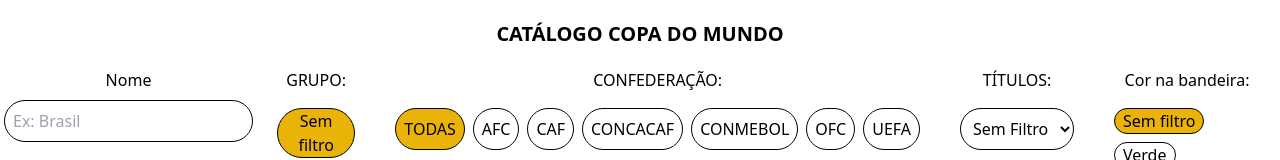
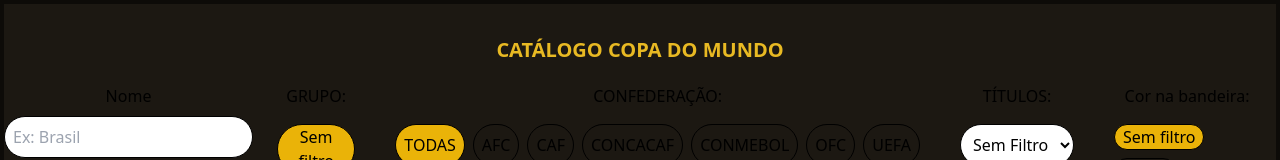
Before and after one commit to MiguelVitorOV/galeria-interativa-de-itens, a React (Vite) app: page / in a window 1280 px wide. Shown: the top 160 px of the page. Built offline with nearby package versions, Linux system fonts and the light colour scheme.

Commit message:
estilizando conteúdo principal

```diff
--- a/index.html
+++ b/index.html
@@ -7,7 +7,7 @@
     <meta name="viewport" content="width=device-width, initial-scale=1.0" />
     <title>CATALOGO COPA</title>
   </head>
-  <body>
+  <body class="bg-trofeu-bg-preto">
     <div id="root"></div>
     <script type="module" src="/src/main.jsx"></script>
   </body>
--- a/src/App.jsx
+++ b/src/App.jsx
@@ -16,8 +16,8 @@ function App() {
   const [filtroCor, setFiltroCor] = useState([])
 
   return (
-    <div className="flex flex-col items-center gap-5 mt-4 p-1">
-      <h1 className="text-xl font-semibold font">CATÁLOGO COPA DO MUNDO</h1>
+    <div className="flex flex-col items-center gap-5 m-1 py-8 bg-trofeu-bg-escuro">
+      <h1 className="text-xl font-semibold text-ouro-brilhante">CATÁLOGO COPA DO MUNDO</h1>
 
       <div className="flex justify-center w-full gap-2">
         <FiltroBusca setFiltro={setFiltroBusca} filtro={filtroBusca} />
```
